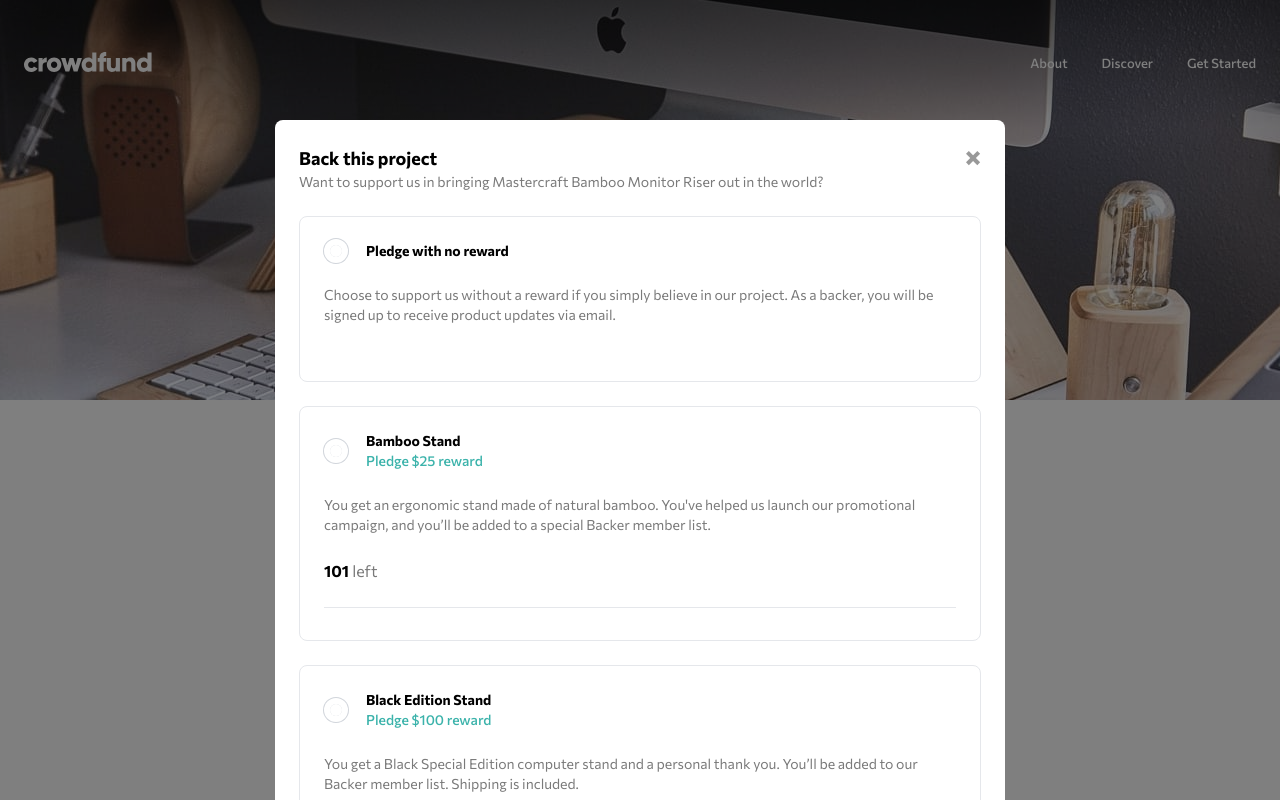
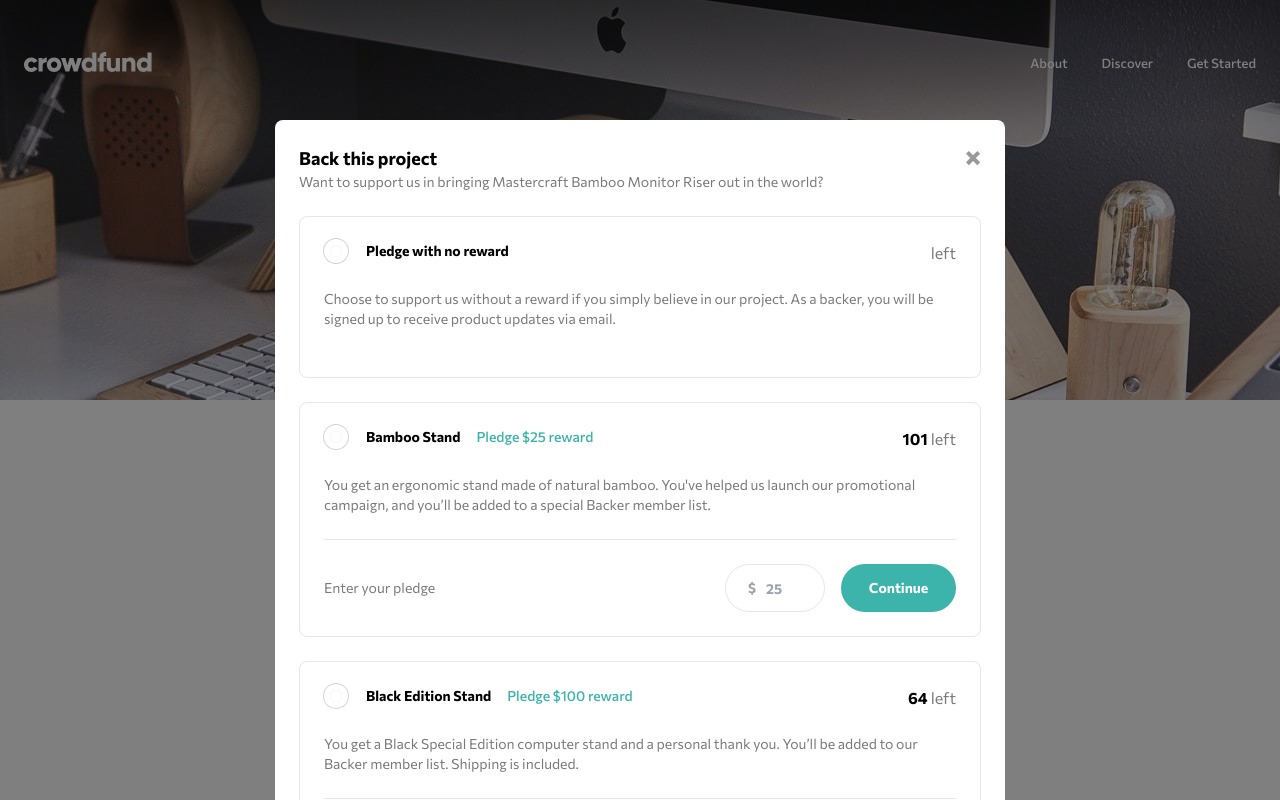
Before and after one commit to peternguyen777/fem-crowdfunding, a Next.js app: page / in a window 1280 px wide. Both pictures are taken after a click on the button "Back this project". Shown: the top 800 px of the page. Built offline with nearby package versions, Linux system fonts and the light colour scheme.

Commit message:
selection modal

```diff
--- a/components/ModalDefault.js
+++ b/components/ModalDefault.js
@@ -1,7 +1,9 @@
-import React from "react";
+import React, { useState } from "react";
 import rewards from "./rewards";
 
 const ModalDefault = (props) => {
+  const [currentSelection, setCurrentSelection] = useState(null);
+
   const allRewards = [
     {
       id: 9999,
@@ -11,6 +13,10 @@ const ModalDefault = (props) => {
     },
     ...rewards,
   ];
+
+  const selectionValue = (event) => {
+    setCurrentSelection(event.target.value);
+  };
 
   return (
     <React.Fragment>
@@ -29,19 +35,23 @@ const ModalDefault = (props) => {
             Want to support us in bringing Mastercraft Bamboo Monitor Riser out
             in the world?
           </p>
-          <div className='space-y-6'>
+          <div className='space-y-6' onChange={selectionValue}>
             {allRewards.map((item) => {
               return (
-                <div className='p-6 pb-8 border rounded-lg' key={item.id}>
-                  <div className='flex flex-row items-center mb-6'>
+                <div className='p-6 border rounded-lg' key={item.id}>
+                  <div className='flex mb-6 justify-between items-start'>
+                    <div className='flex flex-row items-center'>
                       <input
                         type='radio'
                         id={item.id}
-                      name={item.name}
+                        name='pledge'
+                        value={item.id}
                         className='inline-block ml-1.5 mr-6 w-3 h-3 appearance-none rounded-full ring-1 ring-offset-6 ring-gray-300 checked:bg-button-nonselect'
                       ></input>
-                    <div className='inline-block '>
-                      <h4 className='text-sm font-bold'>{item.name}</h4>
+                      <div className='inline-block sm:flex '>
+                        <h4 className='text-sm font-bold sm:mr-4'>
+                          {item.name}
+                        </h4>
                         {item.pledge && (
                           <h5 className='text-button-nonselect font-medium text-sm'>
                             Pledge ${item.pledge} reward
@@ -49,16 +59,46 @@ const ModalDefault = (props) => {
                         )}
                       </div>
                     </div>
+                    <h1 className='font-bold hidden sm:inline-block'>
+                      {item.remaining}
+                      <span className='font-normal text-p-color'> left</span>
+                    </h1>
+                  </div>
                   <p className='text-sm text-p-color font-normal mb-6'>
                     {item.description}
                   </p>
                   {item.remaining >= 0 && (
                     <div>
-                      <h1 className='font-bold mb-6'>
+                      <h1 className='font-bold mb-6 sm:hidden'>
                         {item.remaining}
                         <span className='font-normal text-p-color'> left</span>
                       </h1>
-                      <hr className='mx-0' />
+                      <hr className='mx-0 mb-6' />
+                      <div className='sm:flex sm:items-center sm:justify-between'>
+                        <p className='text-sm text-p-color font-normal mb-6 text-center sm:mb-0'>
+                          Enter your pledge
+                        </p>
+                        <form
+                          action=''
+                          className='flex justify-between items-center sm:justify-end sm:space-x-4'
+                        >
+                          <label
+                            htmlFor='pledge'
+                            className='absolute font-bold text-sm text-gray-400 translate-x-6 sm:-translate-x-[200px]'
+                          >
+                            $
+                          </label>
+                          <input
+                            name='pledge'
+                            type='number'
+                            placeholder={`${item.pledge || 0} `}
+                            className='w-[100px] h-[48px] pl-10 pr-4 rounded-full border outline-gray-300 font-bold text-sm appearance-none'
+                          />
+                          <button className='w-[115px] h-[48px] bg-button-nonselect cursor-pointer hover:bg-button-select rounded-full text-white font-bold text-sm'>
+                            Continue
+                          </button>
+                        </form>
+                      </div>
                     </div>
                   )}
                 </div>
--- a/styles/globals.css
+++ b/styles/globals.css
@@ -18,3 +18,14 @@ a {
 * {
   box-sizing: border-box;
 }
+
+input::-webkit-outer-spin-button,
+input::-webkit-inner-spin-button {
+  /* display: none; <- Crashes Chrome on hover */
+  -webkit-appearance: none;
+  margin: 0; /* <-- Apparently some margin are still there even though it's hidden */
+}
+
+input[type="number"] {
+  -moz-appearance: textfield; /* Firefox */
+}
```
Lines whose indentation alone changed are shown as unchanged.
